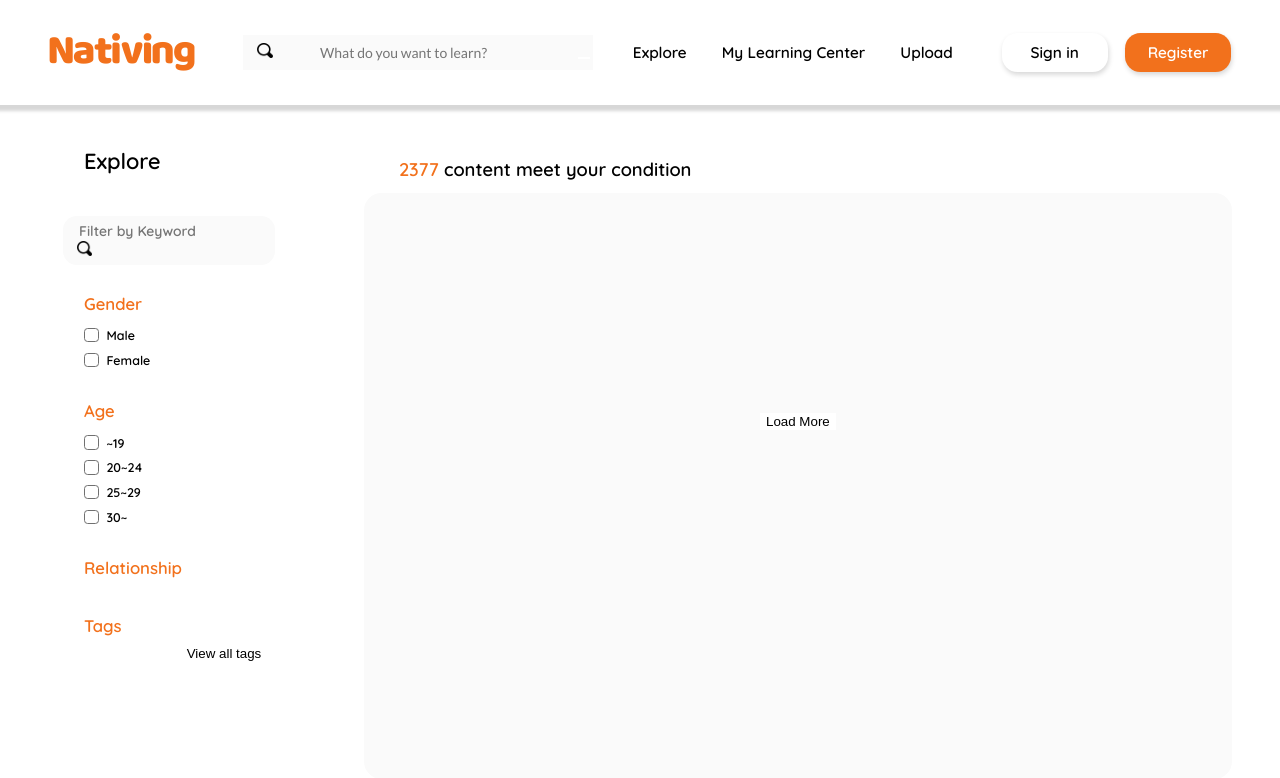
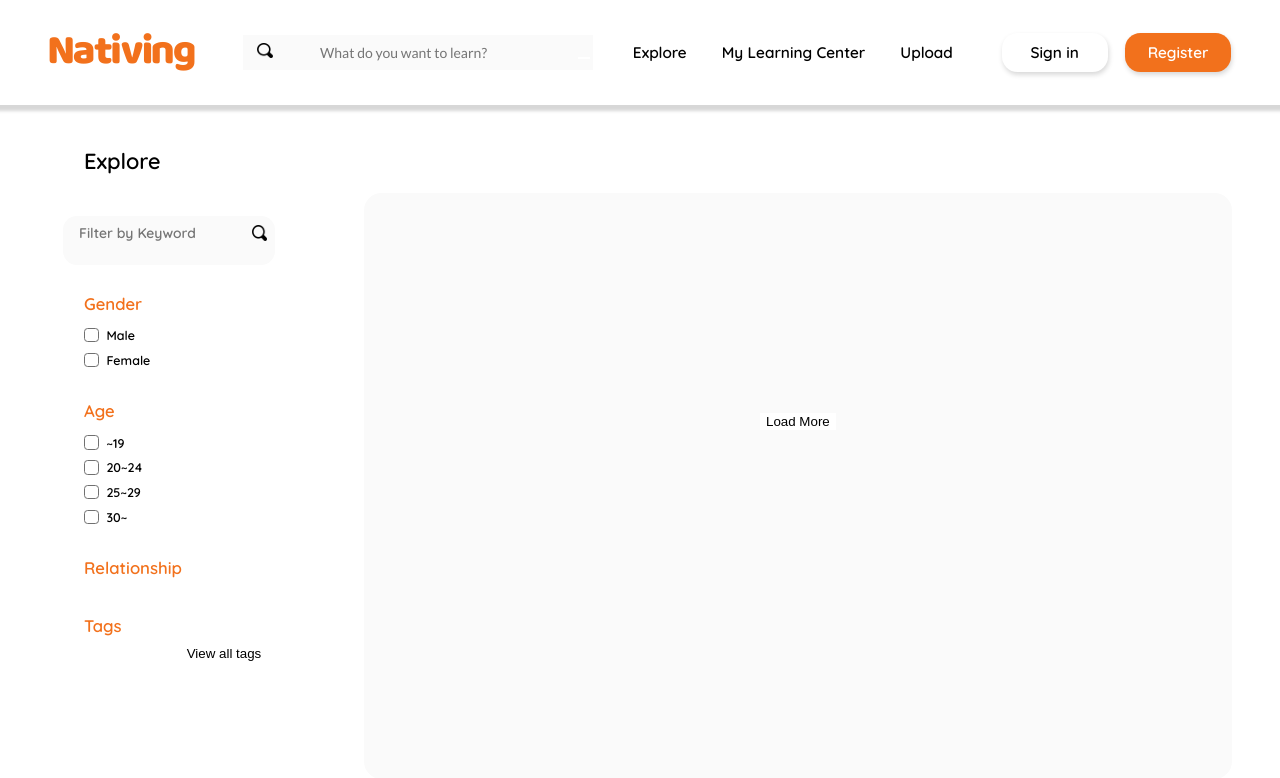
Before and after one commit to LikeLion-CAU-9th/Nativing2, a Django app: template Nativing/content/templates/explore.html in a window 1280 px wide. Shown: the top 778 px of the page. Run offline with Django 3.2, Linux system fonts and the light colour scheme; the template is opened without the code that fills it, so the values that code supplies are empty; some libraries are stand-ins or nearby versions.

Commit message:
Fix: fix minor error on explore page

```diff
--- a/Nativing/content/static/css/explore.css
+++ b/Nativing/content/static/css/explore.css
@@ -22,6 +22,11 @@
     border-radius: 1em;
     padding: 0.5em 1em;
     background-color: #FAFAFA;
+    display: flex;
+    flex-direction: column;
+}
+
+.menu__search form {
     display: flex;
     align-items: center;
 }
--- a/Nativing/content/static/css/test_explore.css
+++ b/Nativing/content/static/css/test_explore.css
@@ -114,8 +114,8 @@
     display: flex;
     flex-wrap: wrap;
     flex-direction: row;
-    padding-bottom: 10px;
-    border-bottom: black solid 1px;
+    gap: 0.2em;
+    padding: 10px 0;
 }
 
 .keyword-box {
--- a/Nativing/content/static/js/filter_new.js
+++ b/Nativing/content/static/js/filter_new.js
@@ -183,7 +183,7 @@ function printContent(value, count) {
             </div>
             <ul class="content__tags">
                 <li class="tag">${value[i].relation_select}</li>
-                <li class="tag">Game</li>
+                <li class="tag">Game</li>${value[i].tag}
             </ul>
             <div class="content__author">
                 <div class="content__author__left">
--- a/Nativing/content/templates/explore.html
+++ b/Nativing/content/templates/explore.html
@@ -23,6 +23,9 @@
                 <input tpye="text" name = "keyword" id = "re-scan" placeholder="Filter by Keyword">
                 <img src="../static/img/loupe.png">
             </form>
+            <div id = "re-scan-keywords">
+                <!-- JS로 결과 내 재검색 구현 -->
+            </div>
         </div>
         <div class="menu__filter-list">
             <div class="menu__filter-title">
@@ -117,9 +120,7 @@
         <div id = "keyword-count">
             <!-- 검색 조건에 맞는 content가 몇 개인지 -->
         </div>
-        <div class="content-list__result" id="content-list__result">
-            <span class="nativing-orange">2377</span> content meet your condition
-        </div>
+        <div class="content-list__result" id="content-list__result"></div>
         <div class="content-list__content-box">
             <div class="content-list__content-box__grid">
             </div>
```
